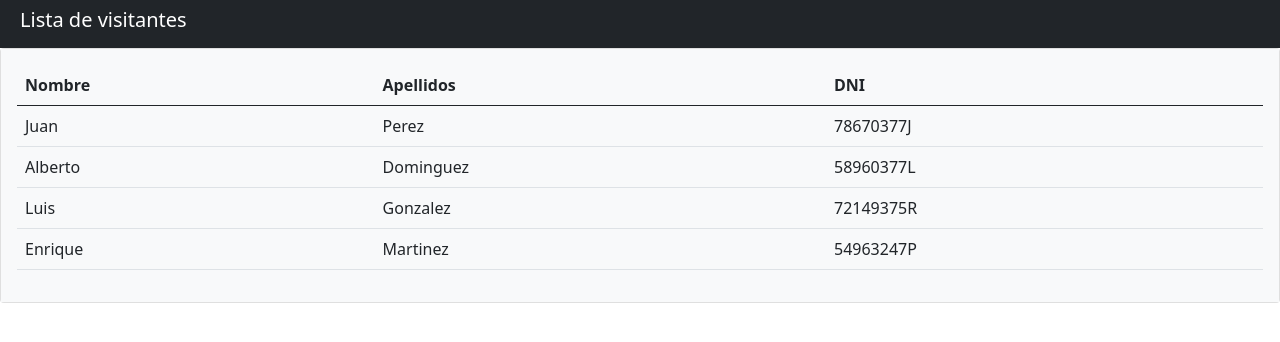
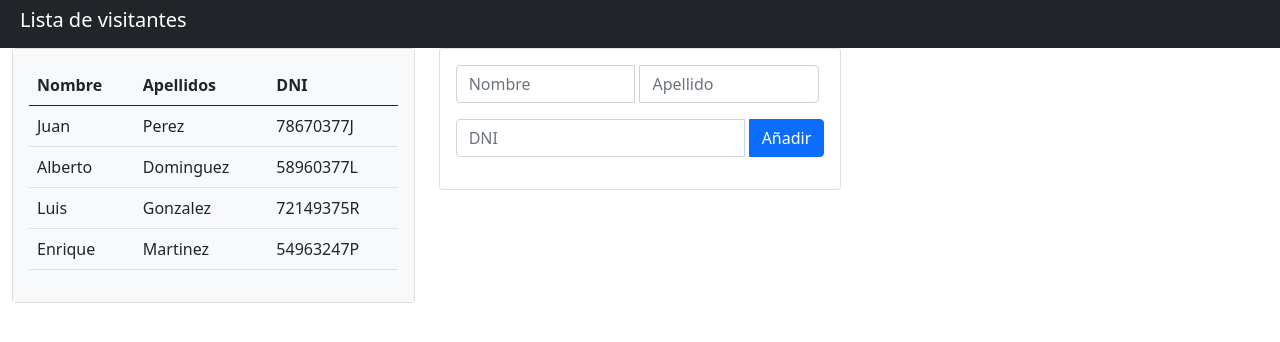
Before and after one commit to samuelabad/visitorsAngular, an Angular app: page / in a window 1280 px wide. Shown: the top 342 px of the page. Built offline with nearby package versions, Linux system fonts and the light colour scheme.

Commit message:
Formulario de visitantes

```diff
--- a/src/app/app.component.html
+++ b/src/app/app.component.html
@@ -1,2 +1,9 @@
 <app-nav-bar></app-nav-bar>
-<app-table-visitors [listaVisitantes]="visitantes"></app-table-visitors>
+<div class="container-fluid">
+  <div class="row">
+    <div class="col-4">
+      <app-table-visitors [listaVisitantes]="visitantes"></app-table-visitors>
+    </div>
+    <div class="col-4"><app-form-visitors></app-form-visitors></div>
+  </div>
+</div>
--- a/src/app/app.module.ts
+++ b/src/app/app.module.ts
@@ -4,12 +4,14 @@ import { NgModule } from '@angular/core';
 import { AppComponent } from './app.component';
 import { NavBarComponent } from './components/nav-bar/nav-bar.component';
 import { TableVisitorsComponent } from './components/table-visitors/table-visitors.component';
+import { FormVisitorsComponent } from './components/form-visitors/form-visitors.component';
 
 @NgModule({
   declarations: [
     AppComponent,
     NavBarComponent,
-    TableVisitorsComponent
+    TableVisitorsComponent,
+    FormVisitorsComponent
   ],
   imports: [
     BrowserModule
--- /dev/null
+++ b/src/app/components/form-visitors/form-visitors.component.css
@@ -0,0 +1,3 @@
+input {
+    margin-right: 5px;
+}
--- /dev/null
+++ b/src/app/components/form-visitors/form-visitors.component.html
@@ -0,0 +1,12 @@
+<div class="card">
+    <div class="card-body">
+        <div class="input-group mb-3">
+            <input type="text" class="form-control" placeholder="Nombre">
+            <input type="text" class="form-control" placeholder="Apellido">
+        </div>
+        <div class="input-group mb-3">
+            <input type="text" class="form-control" placeholder="DNI">
+            <button class="btn btn-primary">Añadir</button>
+        </div>
+    </div>
+</div>
--- /dev/null
+++ b/src/app/components/form-visitors/form-visitors.component.ts
@@ -0,0 +1,15 @@
+import { Component, OnInit } from '@angular/core';
+
+@Component({
+  selector: 'app-form-visitors',
+  templateUrl: './form-visitors.component.html',
+  styleUrls: ['./form-visitors.component.css']
+})
+export class FormVisitorsComponent implements OnInit {
+
+  constructor() { }
+
+  ngOnInit(): void {
+  }
+
+}
```
Also changed, not shown: 1 other file (tests, documents, lock files or other folders).
